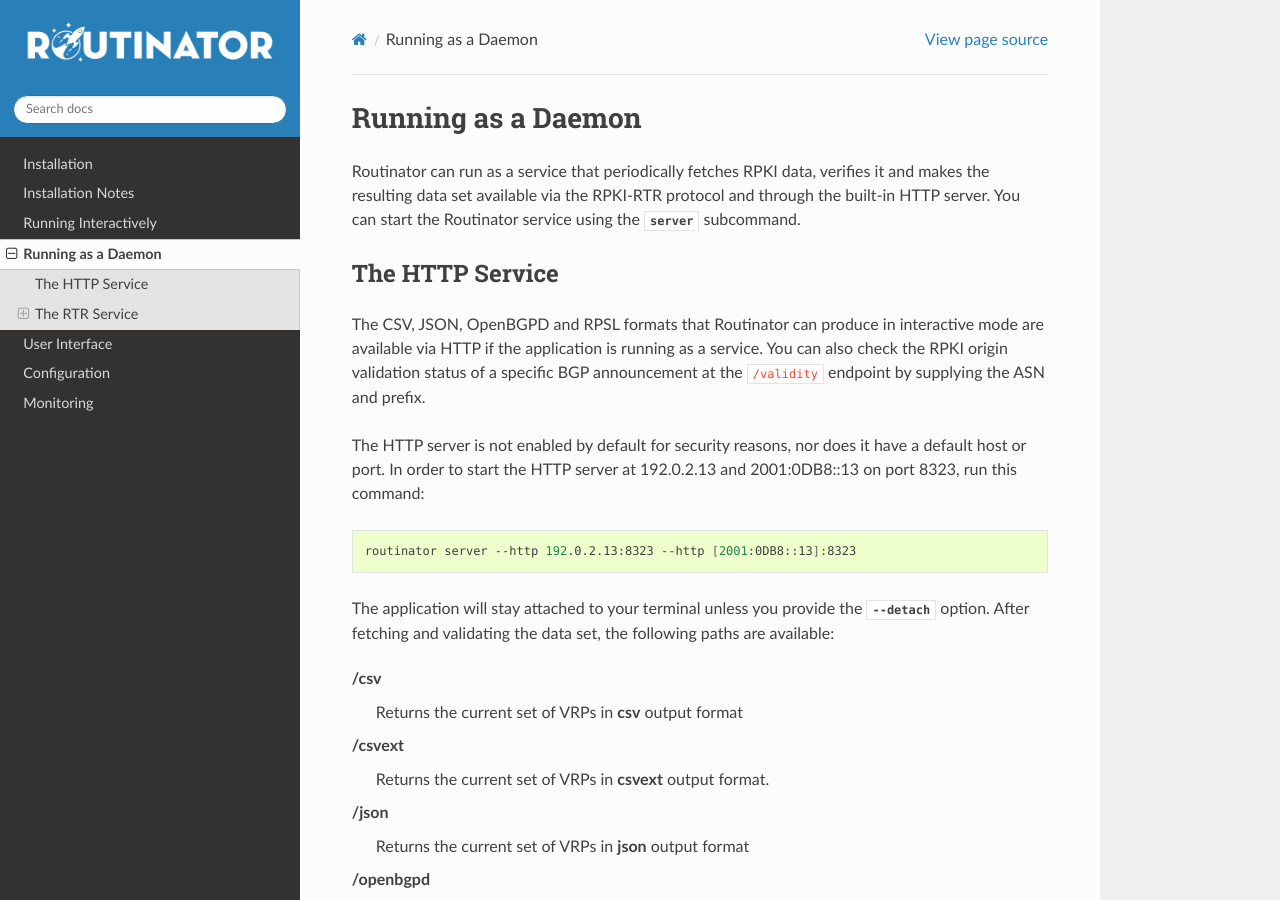
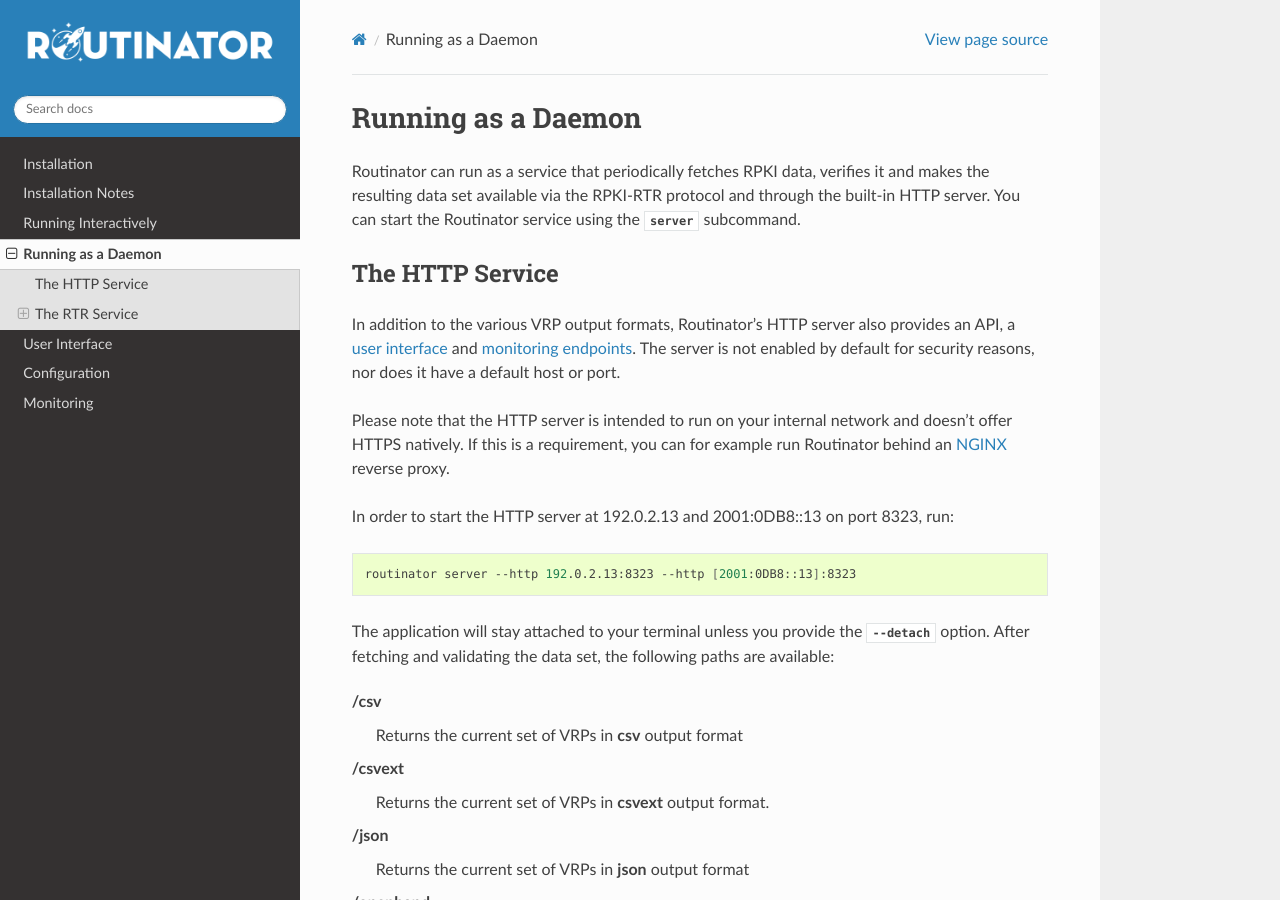
Before and after one commit to NLnetLabs/routinator, a Sphinx documentation site: the page built from source/daemon.rst, in a window 1280 px wide and 900 px high. Built offline with Sphinx 7.4.7 and the Read the Docs theme 2.0.0, drawn with Linux system fonts in a browser that asks for light colours; pages that are not in the unit, such as notebooks, are missing from menus.

Commit message:
UI references

```diff
--- a/source/daemon.rst
+++ b/source/daemon.rst
@@ -11,14 +11,18 @@
 The HTTP Service
 ----------------
 
-The CSV, JSON, OpenBGPD and RPSL formats that Routinator can produce in
-interactive mode are available via HTTP if the application is running as a
-service. You can also check the RPKI origin validation status of a specific BGP
-announcement at the ``/validity`` endpoint by supplying the ASN and prefix.
+In addition to the various VRP output formats, Routinator's HTTP server also
+provides an API, a :ref:`user interface <doc_routinator_ui>` and
+:ref:`monitoring endpoints <doc_routinator_monitoring>`. The server is not
+enabled by default for security reasons, nor does it have a default host or
+port.
 
-The HTTP server is not enabled by default for security reasons, nor does it have
-a default host or port. In order to start the HTTP server at 192.0.2.13 and
-2001:0DB8::13 on port 8323, run this command:
+Please note that the HTTP server is intended to run on your internal network and
+doesn't offer HTTPS natively. If this is a requirement, you can for example run
+Routinator behind an `NGINX <https://www.nginx.com>`_ reverse proxy.
+
+In order to start the HTTP server at 192.0.2.13 and 2001:0DB8::13 on port 8323,
+run:
 
 .. code-block:: bash
 
--- a/source/interactive.rst
+++ b/source/interactive.rst
@@ -177,4 +177,5 @@
    }
 
 If you run the HTTP service in daemon mode, this information is also available
-at the ``/validity`` endpoint.
+via the :ref:`user interface <doc_routinator_ui>` and at the ``/validity`` API
+endpoint.
```
